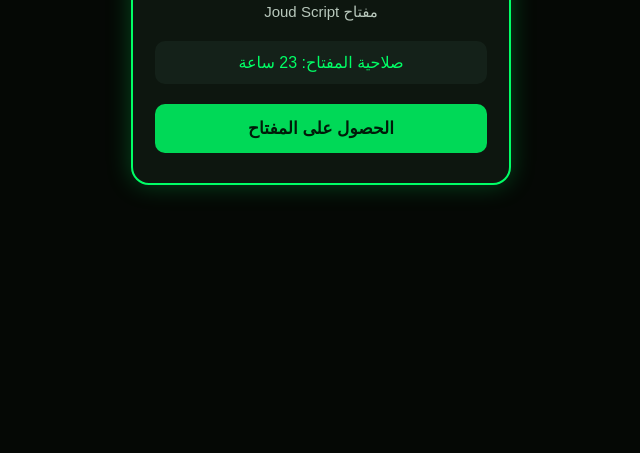
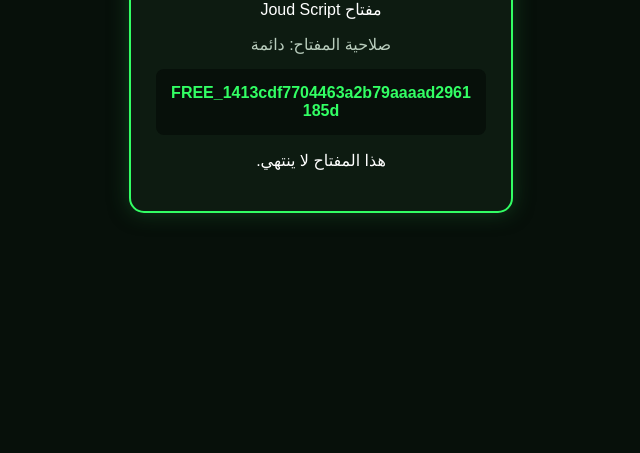
Before and after one commit to judhafy-max/joudkey2026, a plain HTML site: page index.html in a window 1280 px wide. Shown: the part 347-800 px from the top of the page, without its empty margins (319-959 px from the left). Drawn offline with Linux system fonts and the light colour scheme.

Commit message:
Update index.html

```diff
--- a/index.html
+++ b/index.html
@@ -3,76 +3,48 @@
 <head>
     <meta charset="UTF-8">
     <meta name="viewport" content="width=device-width, initial-scale=1.0">
+
     <title>Joud Key</title>
 
     <style>
-* {
-    box-sizing: border-box;
-}
-
         body {
             margin: 0;
             min-height: 100vh;
             display: flex;
             justify-content: center;
             align-items: center;
-    background: #050805;
+            background: #07100a;
+            color: white;
             font-family: Arial, sans-serif;
-    color: white;
         }
 
         .box {
-    width: 90%;
-    max-width: 380px;
-    padding: 30px 22px;
-    background: #0d160f;
-    border: 2px solid #00ff66;
-    border-radius: 18px;
+            width: 330px;
+            padding: 25px;
             text-align: center;
-    box-shadow: 0 0 25px rgba(0,255,100,.25);
+            background: #0d1b11;
+            border: 2px solid #32ff64;
+            border-radius: 15px;
+            box-shadow: 0 0 20px #123d1d;
         }
 
         h1 {
-    margin: 0 0 10px;
-    color: #00ff66;
-    font-size: 30px;
-}
-
-p {
-    color: #b8c8bc;
-    font-size: 15px;
+            color: #32ff64;
         }
 
         .info {
-    margin: 20px 0;
-    padding: 12px;
-    border-radius: 10px;
-    background: #142119;
-    color: #00ff66;
+            color: #b9cdbd;
+            margin: 15px 0;
         }
 
-button {
-    width: 100%;
-    padding: 14px;
-    border: 0;
-    border-radius: 10px;
-    background: #00d957;
-    color: #001b09;
-    font-size: 17px;
+        .key {
+            padding: 15px;
+            background: #07100a;
+            border-radius: 8px;
+            color: #32ff64;
             font-weight: bold;
-    cursor: pointer;
-}
-
-#key {
-    display: none;
-    margin-top: 18px;
-    padding: 14px;
-    border-radius: 10px;
-    background: #050805;
-    border: 1px solid #00ff66;
-    color: #00ff66;
             word-break: break-all;
-    font-size: 14px;
+            margin: 15px 0;
         }
     </style>
 </head>
@@ -86,24 +58,16 @@
     <p>مفتاح Joud Script</p>
 
     <div class="info">
-        صلاحية المفتاح: 23 ساعة
+        صلاحية المفتاح: دائمة
     </div>
 
-    <button onclick="getKey()">
-        الحصول على المفتاح
-    </button>
-
-    <div id="key">
+    <div class="key">
         FREE_1413cdf7704463a2b79aaaad2961185d
     </div>
 
+    <p>هذا المفتاح لا ينتهي.</p>
+
 </div>
-
-<script>
-function getKey() {
-    document.getElementById("key").style.display = "block";
-}
-</script>
 
 </body>
 </html>
```
Lines whose indentation alone changed are shown as unchanged.
